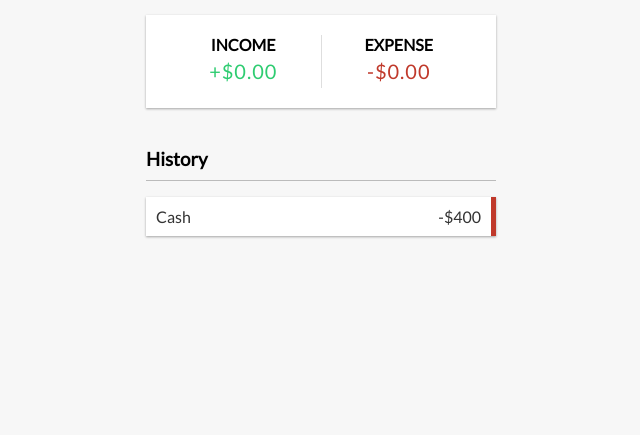
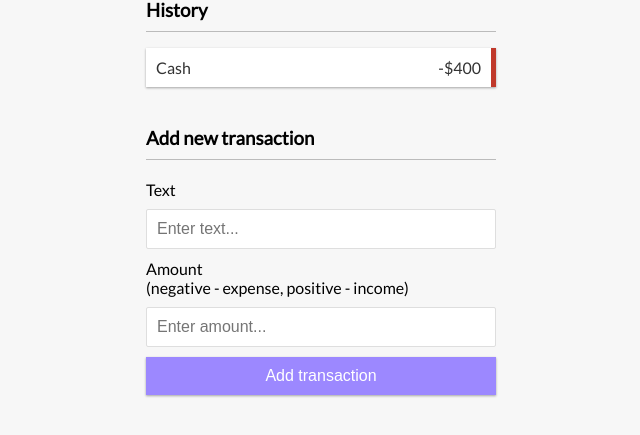
Before and after one commit to Pablofr10/expense-tracker-react, a React (Create React App) app: page / in a window 1280 px wide. Shown: the part 309-744 px from the top of the page, without its empty margins (319-959 px from the left). Built offline with nearby package versions, Linux system fonts and the light colour scheme.

Commit message:
Add add transaction component.

```diff
--- a/src/App.js
+++ b/src/App.js
@@ -3,6 +3,7 @@
 import Balance from "./components/Balance";
 import IncomeExpenses from "./components/IncomeExpenses";
 import TransactionList from "./components/TransactionList";
+import AddTransaction from "./components/AddTransaction";
 
 import "./App.css";
 
@@ -14,6 +15,7 @@
         <Balance />
         <IncomeExpenses />
         <TransactionList />
+        <AddTransaction />
       </div>
     </>
   );
--- /dev/null
+++ b/src/components/AddTransaction.js
@@ -0,0 +1,25 @@
+import React from "react";
+
+function AddTransaction() {
+  return (
+    <>
+      <h3>Add new transaction</h3>
+      <form id="form">
+        <div class="form-control">
+          <label for="text">Text</label>
+          <input type="text" id="text" placeholder="Enter text..." />
+        </div>
+        <div class="form-control">
+          <label for="amount">
+            Amount <br />
+            (negative - expense, positive - income)
+          </label>
+          <input type="number" id="amount" placeholder="Enter amount..." />
+        </div>
+        <button class="btn">Add transaction</button>
+      </form>
+    </>
+  );
+}
+
+export default AddTransaction;
```
